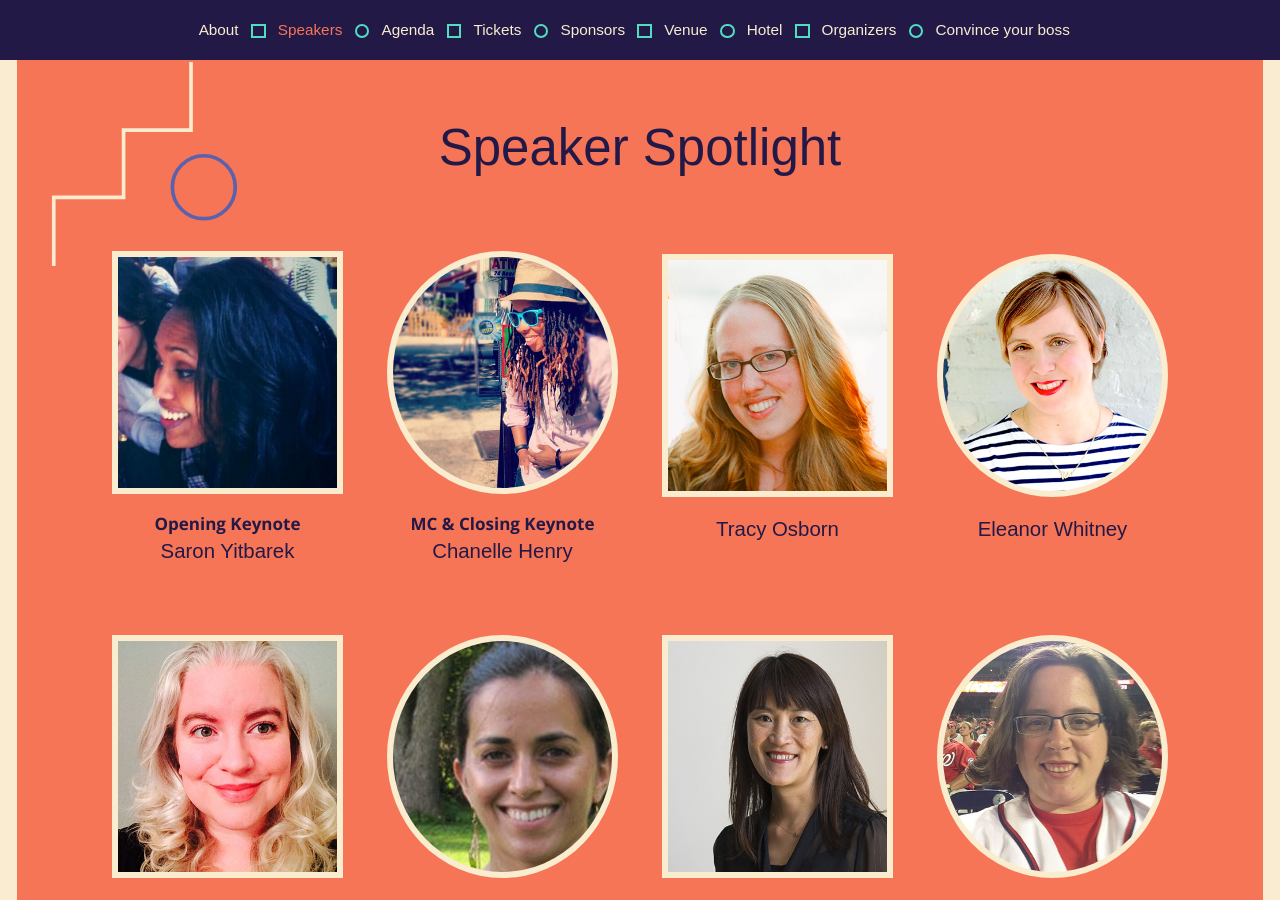
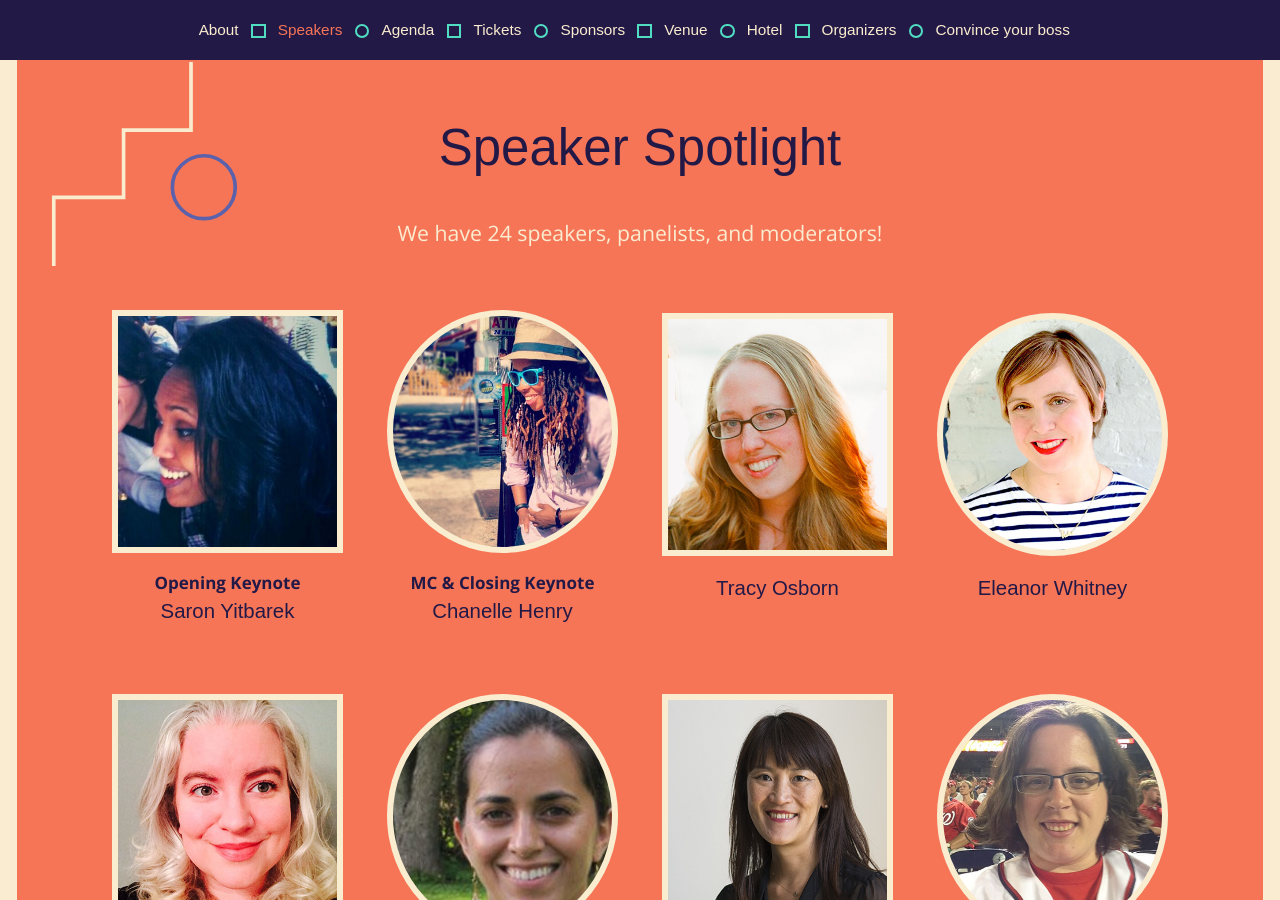
Before and after one commit to elaconf/elaconf.github.io, a Jekyll site: the page built from index.html, in a window 1280 px wide and 900 px high, scrolled down 1964 px. Built offline with Jekyll 4.4.1, drawn with Linux system fonts in a browser that asks for light colours; nearby versions of some CDN libraries; some web fonts are replaced; a script that is not in the unit is left out.

Commit message:
adds speaker count

```diff
--- a/_includes/home/speakers.html
+++ b/_includes/home/speakers.html
@@ -1,5 +1,6 @@
-
 <h1>Speaker Spotlight</h1>
+{% assign speakers = (site.posts | where: "category", "speakers" ) %}{% for speaker in speakers reversed %}{% assign speaker_count = speaker_count | plus: 1 %}{% endfor %}
+<p class="text-center">We have {{speaker_count}} speakers, panelists, and moderators!</p>
 <div class="speakers">
   {% assign speakers = (site.posts | where: "category", "speakers" ) %}
   {% for speaker in speakers reversed %}{% if speaker.image %}
```
